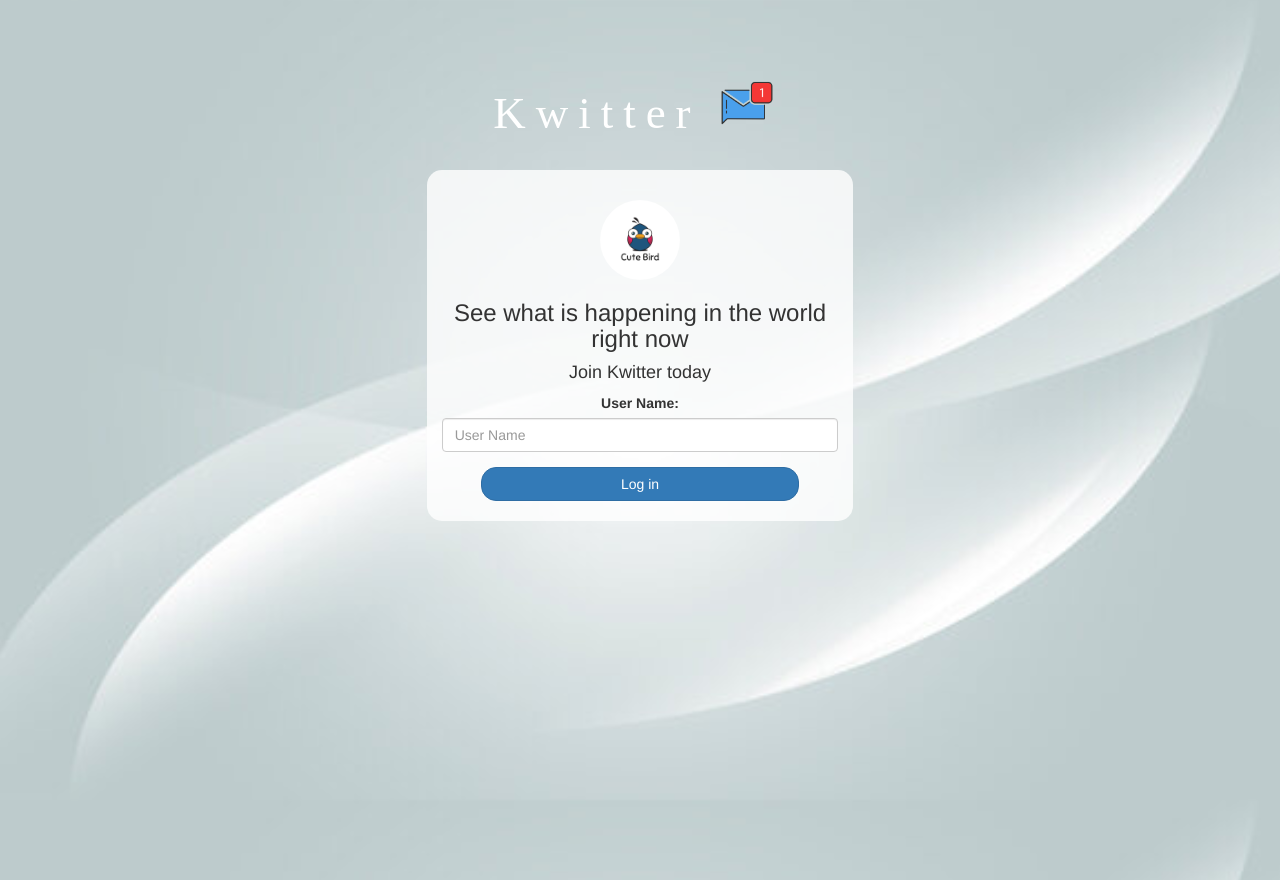
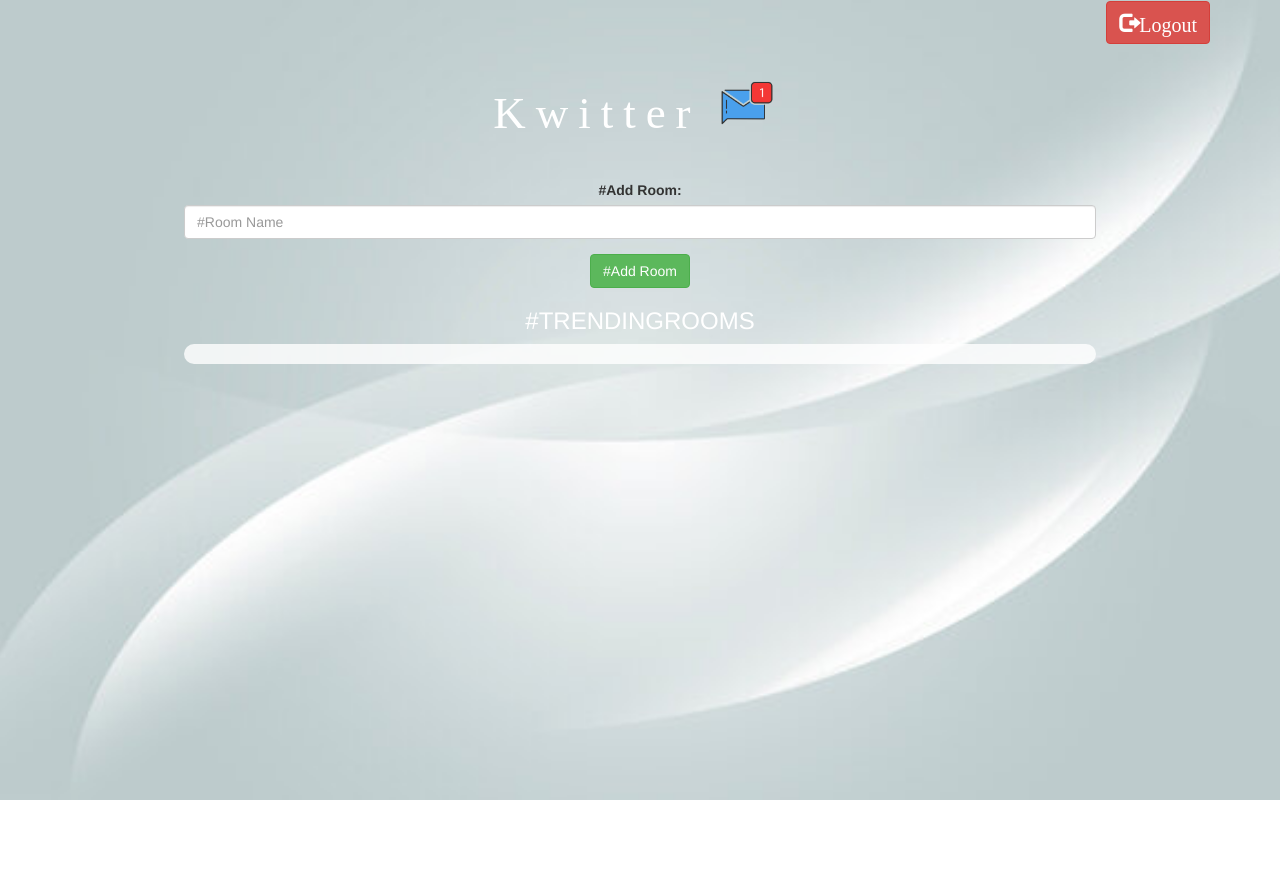
Before and after one commit to 8514/kwitter-2.0, a plain HTML site: page index.html in a window 1280 px wide. After the commit the page ends 800 px from the top, so only its background shows below. Drawn offline with nearby package versions, Linux system fonts and the light colour scheme; no server answers; a web font is replaced by a local one.

Commit message:
Add files via upload

```diff
--- a/index.html
+++ b/index.html
@@ -1,34 +1,42 @@
+
 <!DOCTYPE html>
 <html>
 <head>
-	<title>Kwitter</title>
+	<title>Kwitter Room</title>
+<script src="https://www.gstatic.com/firebasejs/7.6.2/firebase-app.js"></script>
+<script src="https://www.gstatic.com/firebasejs/7.6.2/firebase-firestore.js"></script>
+<script src="https://www.gstatic.com/firebasejs/live/3.1/firebase.js"></script>
+
 <link href="https://fonts.googleapis.com/css?family=Yeon+Sung&display=swap" rel="stylesheet"><meta name="viewport" content="width=device-width, initial-scale=1">
 
+<meta name="viewport" content="width=device-width, initial-scale=1">
 <link rel="stylesheet" href="https://maxcdn.bootstrapcdn.com/bootstrap/3.4.0/css/bootstrap.min.css">
 <script src="https://ajax.googleapis.com/ajax/libs/jquery/3.4.1/jquery.min.js"></script>
 <script src="https://maxcdn.bootstrapcdn.com/bootstrap/3.4.0/js/bootstrap.min.js"></script>
 
 <link rel="stylesheet" type="text/css" href="style.css">
-<script src="kwitter.js"></script>
+
 </head>
 <body>
+<div class="container">
+<button onclick="logout()" id="logout" class="glyphicon glyphicon-log-out btn btn-danger">Logout</button>
 	<center>
 		<h1 class="header">
-		Kwitter	<sup>
+			Kwitter
+			<sup>
 				<img src="m2.png">
 			</sup>
 		</h1>
-	<div class="col-lg-4 col-md-6 col-sm-6 col-xs-11 login_div">
-	<img src="logo.png" class="logo">
-		<h3 >See what is happening in the world right now</h3>
-		<h4 >Join Kwitter today</h4>
-		<div class="form-group">
-		  <label >User Name:</label>
-<input type="text" id="User_name" class="form-control" placeholder="User Name">
+		<h3 id="user_name" class="color_white"></h3>
+		<div class="form-group input_div_room_page">
+			<label>#Add Room:</label>
+<input id="room_name" type="text" class="form-control" placeholder="#Room Name">
 		</div>
-		<button onclick="addUser()" id="login_button" class="btn btn-primary">Log in</button>
-		<br><br>
+		<button class="btn btn-success" onclick="addRoom()">#Add Room</button>
+		<h3 class="color_white">#TRENDINGROOMS</h3>
+	<div id="output"></div>
+	</center>
 </div>
-</center>
-</body>
+<script src="kwitter_room.js"></script>
+</script></body>
 </html>
--- a/kwitter_room.js
+++ b/kwitter_room.js
@@ -16,7 +16,13 @@ var firebaseConfig = {
 function getData() {firebase.database().ref("/").on('value', function(snapshot) {document.getElementById("output").innerHTML = "";snapshot.forEach(function(childSnapshot) {childKey  = childSnapshot.key;
        Room_names = childKey;
       //Start code
-
+      row="<div class='room_name' id="+Room_names+" onclick='redirectToRoomName(this.id)' >#"+Room_names+"</div><hr>";
+      document.getElementById("output").innerHTML+=row;
       //End code
       });});}
 getData();
+firebase.analytics();
+function redirectToRoomName(name){
+localStorage.setItem("room_name",name);
+window.location="kwitter_page.html";
+}
```
Lines whose indentation alone changed are shown as unchanged.
